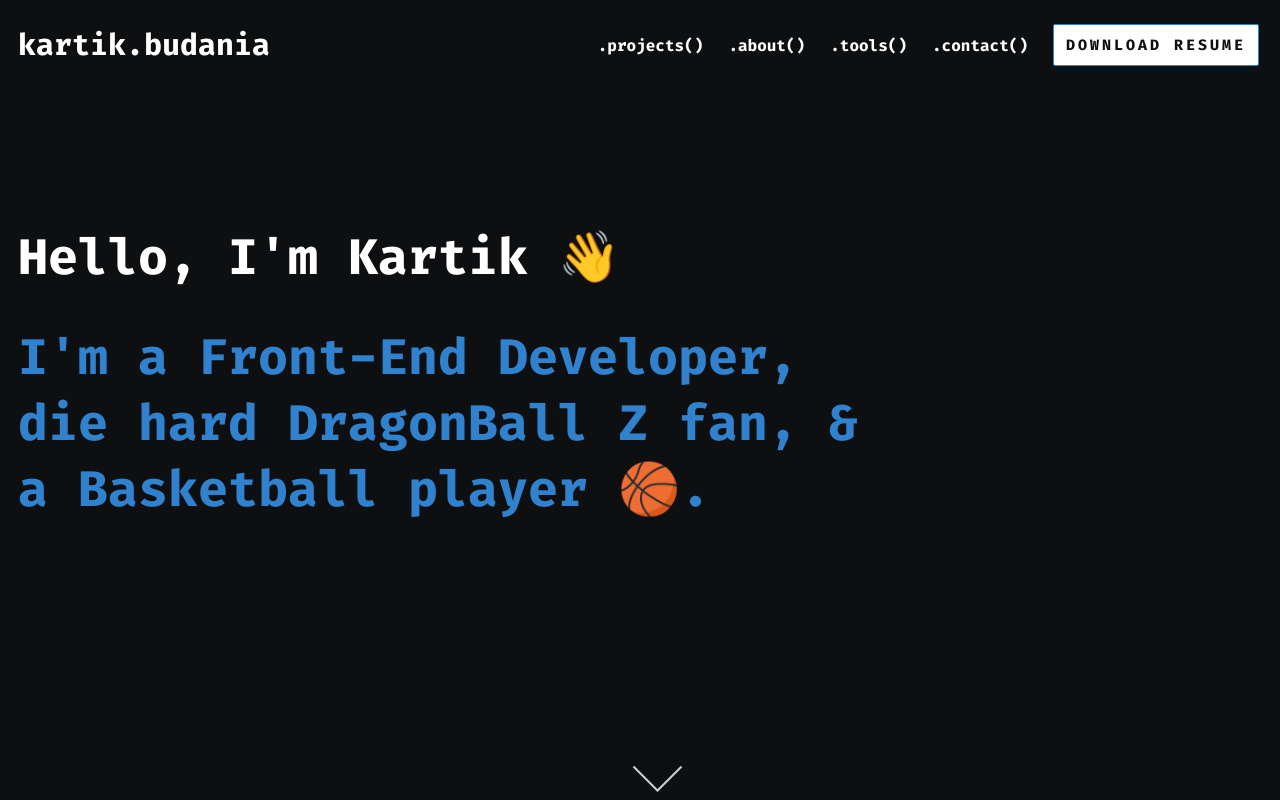
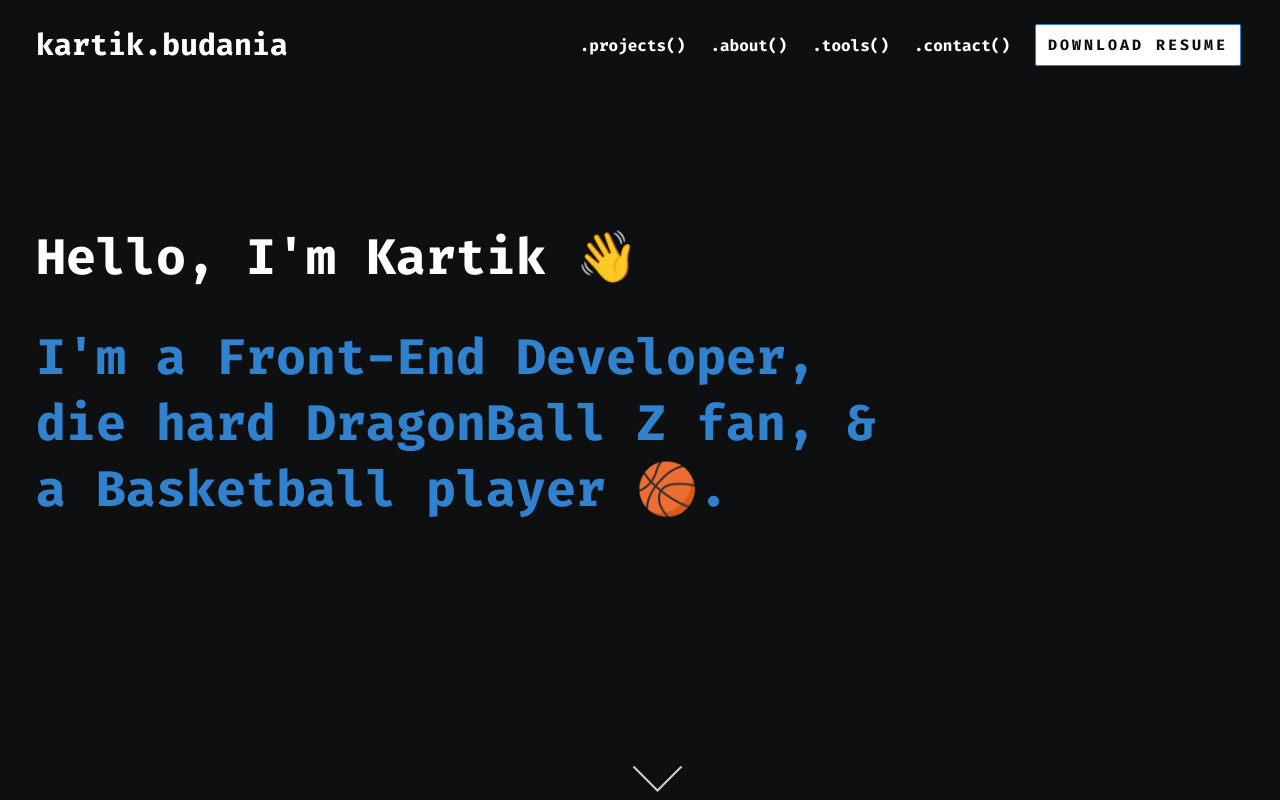
Before and after one commit to KartikBudania/portfolio, a React (Create React App) app: page / in a window 1280 px wide. Shown: the top 800 px of the page. Built offline with nearby package versions, Linux system fonts and the light colour scheme.

Commit message:
padding added

```diff
--- a/src/index.css
+++ b/src/index.css
@@ -7,7 +7,7 @@ body {
   max-width: 1300px;
   font-family: var(--main-font-family);
   background-color: rgb(13, 15, 17);
-  /* padding: 0px 18px; */
+  padding: 0px 18px;
 }
 .nav-center{
   padding: 20px 18px;
```
